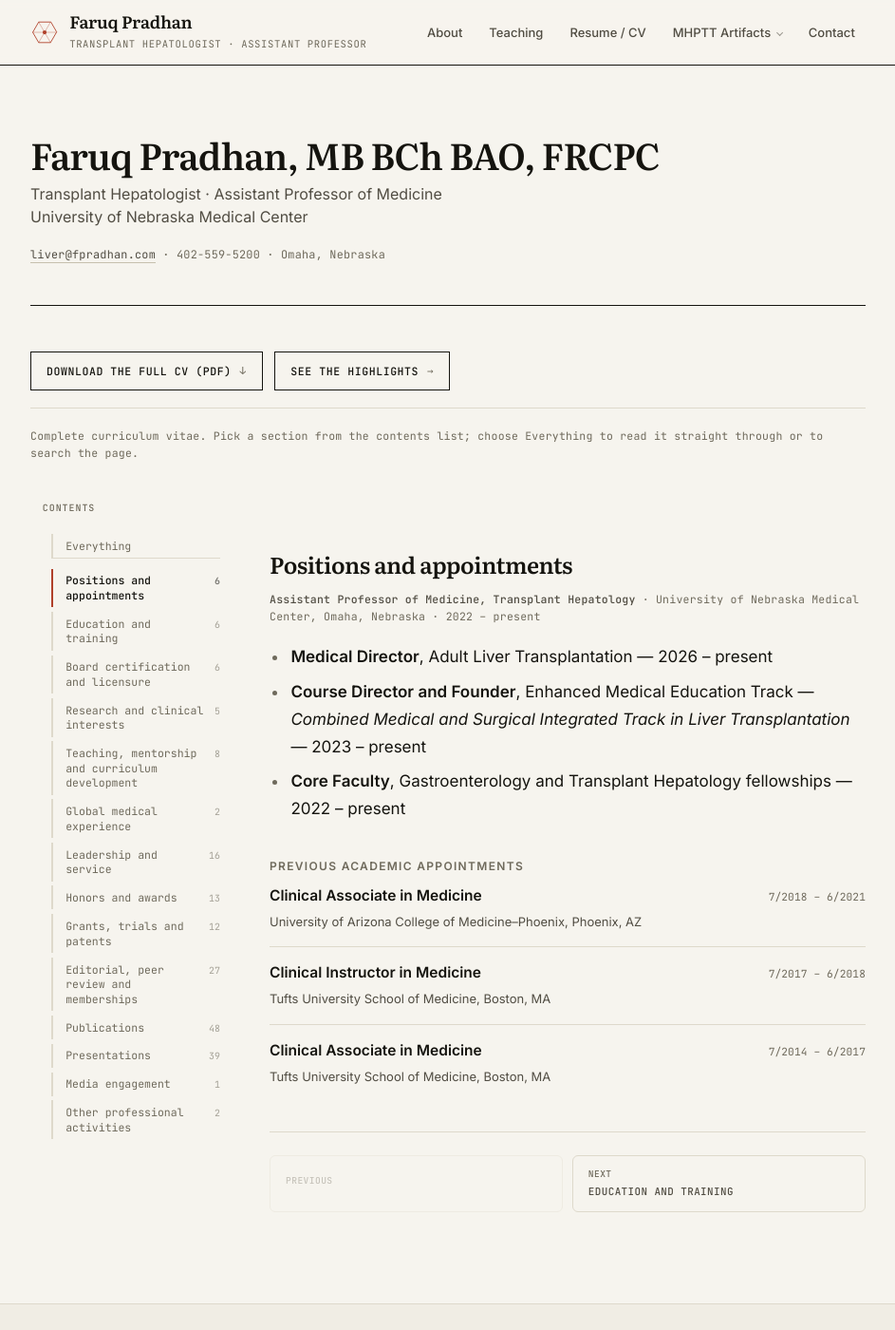
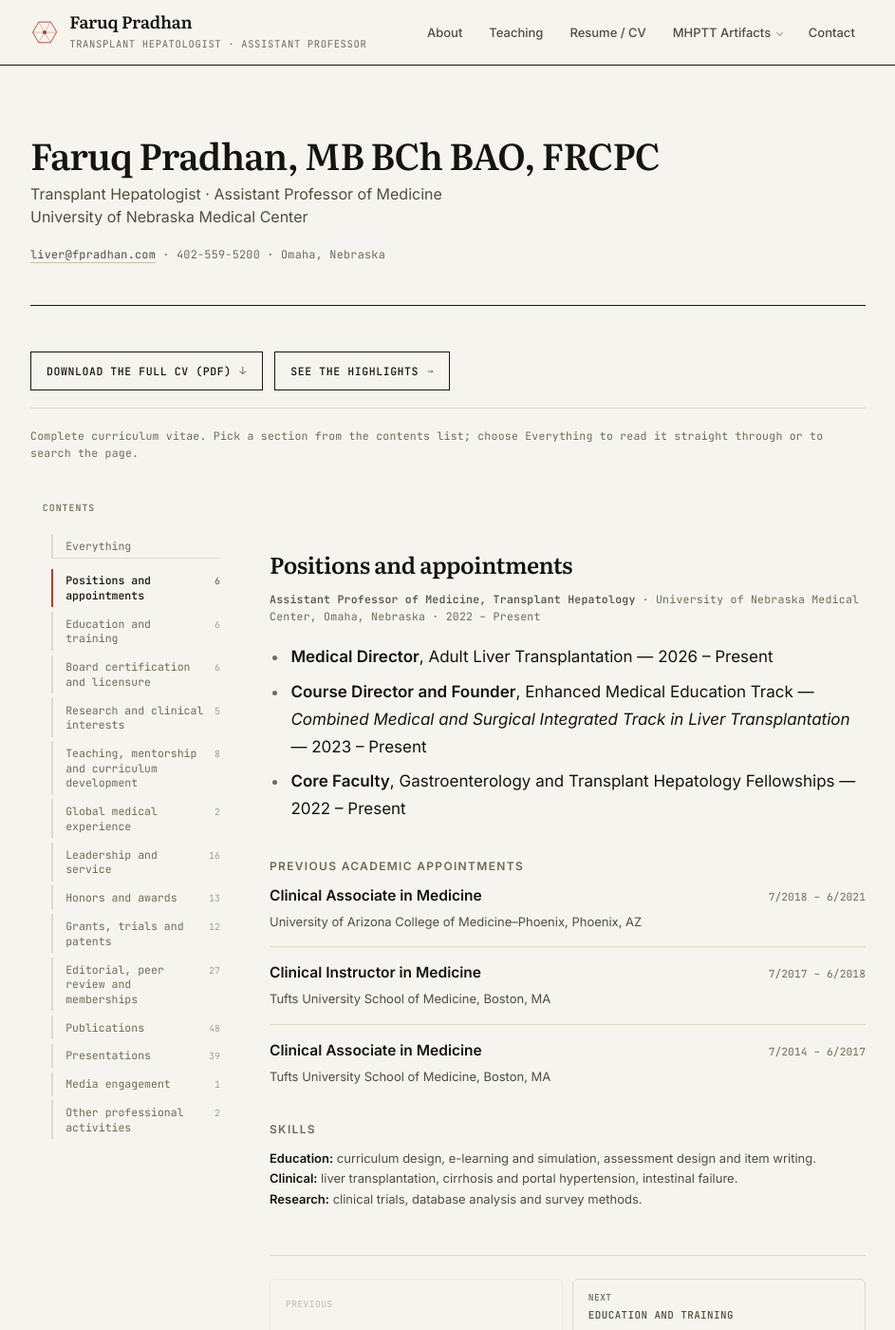
Before and after one commit to fpradhan/fpradhan.github.io, a Jekyll site: the page built from cv.md, in a window 1280 px wide and 1400 px high. Shown: the whole window at 95% size, without its empty margins (168-1111 px from the left). Built offline with Jekyll 4.4.1, drawn with Linux system fonts in a browser that asks for light colours.

Commit message:
Give the skills block a header and carry the resume fixes over to the CV
Three of the eight resume fixes were resume-only, so the two education
tables had drifted apart. The CV now matches: "2023 – Present", a spaced
Chief Fellow range, and the MD equivalent note on its own line. Four more
lowercase "present" and one lowercase "fellowships" go with them.

Patents and trademarks was the CV's one real break in reverse
chronological order, 2/2025 above 3/2026. Swapped.

Both pages now carry a small Skills header over the three labelled lines.
The CV had no skill description at all, which is a Key Information item
on the rubric, so it gets the same block under Positions and
appointments.

Co-Authored-By: Claude Opus 5 <noreply@anthropic.com>
Claude-Session: https://claude.ai/code/session_01SajNJDGDkt5q5fCgsPRcNk

```diff
--- a/cv.md
+++ b/cv.md
@@ -28,12 +28,12 @@ University of Nebraska Medical Center</p>
 
 ## Positions and appointments
 
-**Assistant Professor of Medicine, Transplant Hepatology** · University of Nebraska Medical Center, Omaha, Nebraska · 2022 – present
+**Assistant Professor of Medicine, Transplant Hepatology** · University of Nebraska Medical Center, Omaha, Nebraska · 2022 – Present
 {: .meta}
 
-- **Medical Director**, Adult Liver Transplantation — 2026 – present
-- **Course Director and Founder**, Enhanced Medical Education Track — *Combined Medical and Surgical Integrated Track in Liver Transplantation* — 2023 – present
-- **Core Faculty**, Gastroenterology and Transplant Hepatology fellowships — 2022 – present
+- **Medical Director**, Adult Liver Transplantation — 2026 – Present
+- **Course Director and Founder**, Enhanced Medical Education Track — *Combined Medical and Surgical Integrated Track in Liver Transplantation* — 2023 – Present
+- **Core Faculty**, Gastroenterology and Transplant Hepatology Fellowships — 2022 – Present
 
 ### Previous academic appointments
 
@@ -46,16 +46,22 @@ University of Nebraska Medical Center</p>
 <dd>Tufts University School of Medicine, Boston, MA</dd>
 </dl>
 
+### Skills
+
+<p class="skills"><strong>Education:</strong> curriculum design, e-learning and simulation, assessment design and item writing.<br>
+<strong>Clinical:</strong> liver transplantation, cirrhosis and portal hypertension, intestinal failure.<br>
+<strong>Research:</strong> clinical trials, database analysis and survey methods.</p>
+
 ## Education and training
 
 | Years | Position | Institution |
 |---|---|---|
-| 2023 – present | MHPTT (Master of Health Professions Teaching &amp; Technology)<br>*expected 12/2026* | University of Nebraska Medical Center |
+| 2023 – Present | MHPTT (Master of Health Professions Teaching &amp; Technology)<br>*expected 12/2026* | University of Nebraska Medical Center |
 | 2021 – 2022 | Transplant Hepatology Fellowship | University of Nebraska Medical Center |
-| 2018 – 2021 | Gastroenterology Fellowship<br>*Chief Fellow, 2020–21* | University of Arizona College of Medicine – Phoenix |
+| 2018 – 2021 | Gastroenterology Fellowship<br>*Chief Fellow, 2020 – 2021* | University of Arizona College of Medicine – Phoenix |
 | 2017 – 2018 | Chief Resident, Internal Medicine | Lahey Hospital &amp; Medical Center, Beth Israel Lahey Health |
 | 2014 – 2017 | Internal Medicine Residency | Lahey Hospital &amp; Medical Center, Beth Israel Lahey Health |
-| 2009 – 2014 | MB BCh BAO *(MD equivalent)* | Royal College of Surgeons in Ireland, Dublin |
+| 2009 – 2014 | MB BCh BAO<br>*MD equivalent* | Royal College of Surgeons in Ireland, Dublin |
 {: .table-scroll}
 
 ## Board certification and licensure
@@ -228,10 +234,10 @@ syndrome and intestinal transplantation, and medical education.
 ### Patents and trademarks
 
 <dl class="cv-list" markdown="0">
+<dt>United States Trademark, under review – LIMES<span class="when">3/2026</span></dt>
+<dd><a href="https://www.liverlimes.com">liverlimes.com</a></dd>
 <dt>United States Provisional Patent – Carabiner Bite Block<span class="when">2/2025</span></dt>
 <dd>Ref. 2309P, Serial No. 63/761,304; full patent application under review (Docket No. 1317-020US01/23096)</dd>
-<dt>United States Trademark, under review – LIMES<span class="when">3/2026</span></dt>
-<dd><a href="https://www.liverlimes.com">liverlimes.com</a></dd>
 </dl>
 
 ## Editorial, peer review and memberships
```
Also changed, not shown: resume.md (+2 -0 lines).
